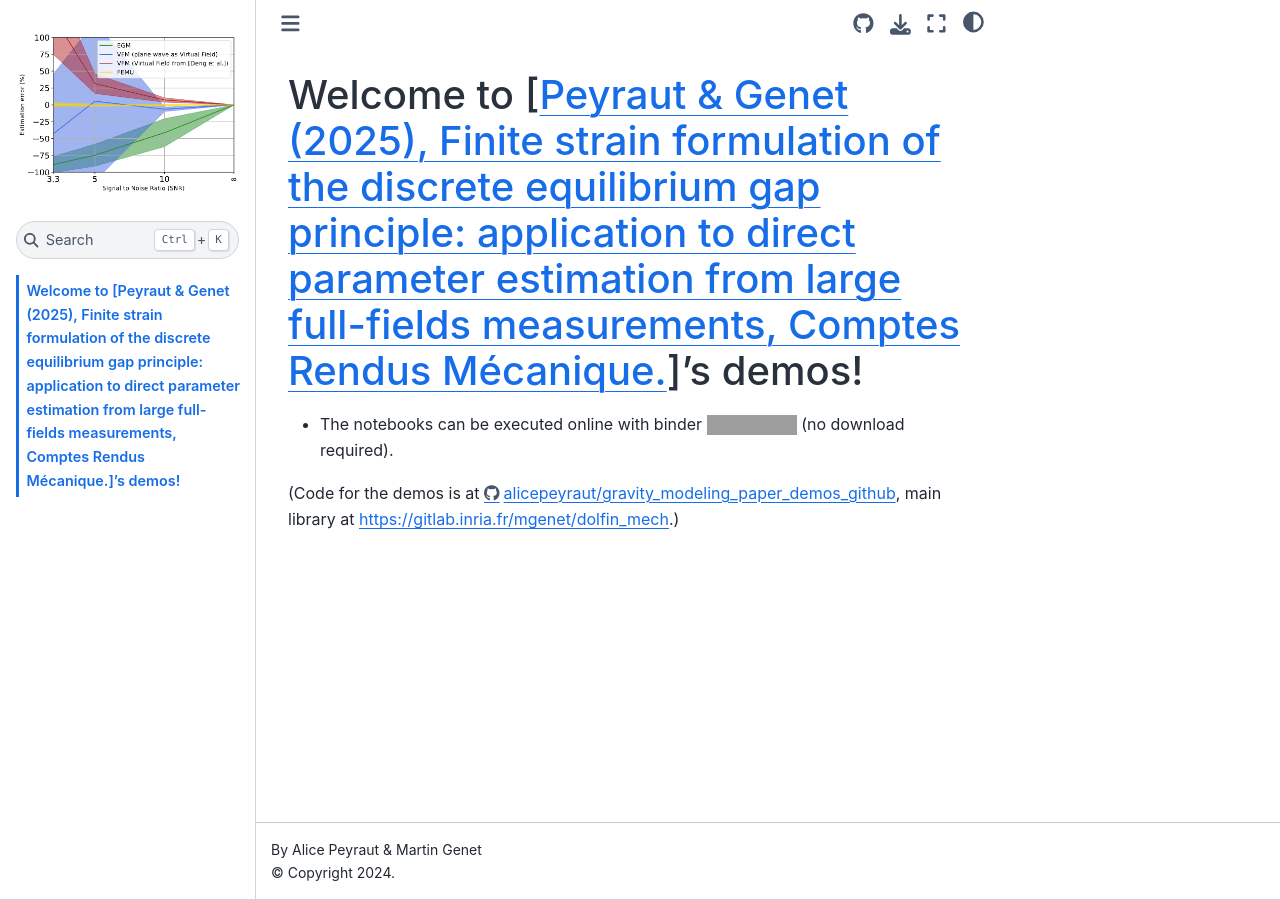
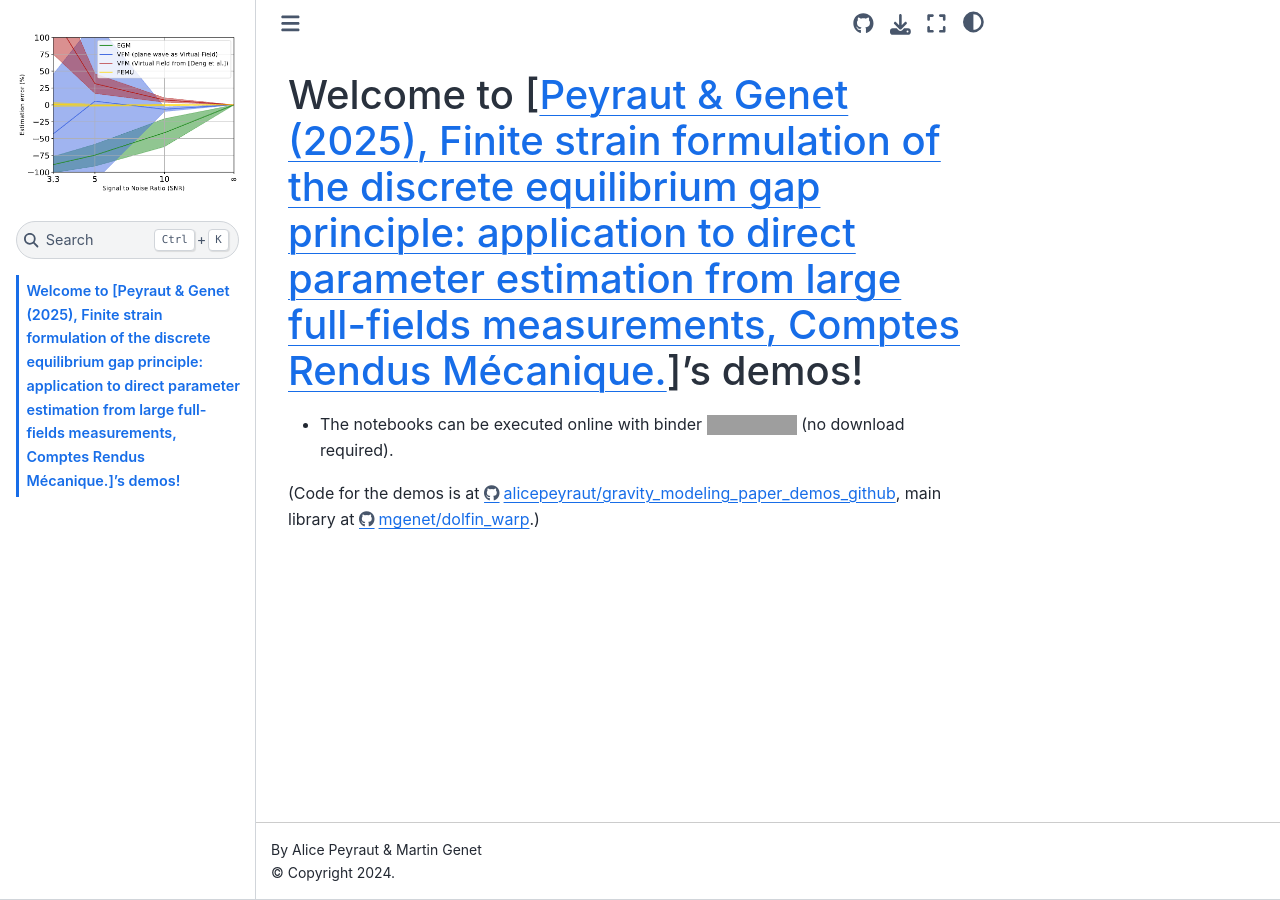
Before and after one commit to alicepeyraut/identification-methods-paper-demos-github, a Jupyter Book: the page built from index.md, in a window 1280 px wide. Built offline with Jupyter Book 1.0.4 settings and Sphinx 7.4.7 and the Sphinx Book theme 1.1.4, drawn with Linux system fonts in a browser that asks for light colours; pages that are not in the unit, such as notebooks, are missing from menus; part of the change alters nothing that is shown; grey boxes are pictures that could not be loaded.

Commit message:
Update index.md

```diff
--- a/index.md
+++ b/index.md
@@ -3,4 +3,4 @@
 * The notebooks can be executed online with binder [![Binder](https://mybinder.org/badge_logo.svg)](https://mybinder.org/v2/gh/alicepeyraut/identification-methods-paper-demos-github/main?urlpath=lab/tree/./demos/) (no download required).
 
 
-(Code for the demos is at [https://github.com/alicepeyraut/gravity_modeling_paper_demos_github](https://github.com/alicepeyraut/gravity_modeling_paper_demos_github), main library at [https://gitlab.inria.fr/mgenet/dolfin_mech](https://gitlab.inria.fr/mgenet/dolfin_mech).)
+(Code for the demos is at [https://github.com/alicepeyraut/gravity_modeling_paper_demos_github](https://github.com/alicepeyraut/gravity_modeling_paper_demos_github), main library at [https://github.com/mgenet/dolfin_warp](https://github.com/mgenet/dolfin_warp).)
```
